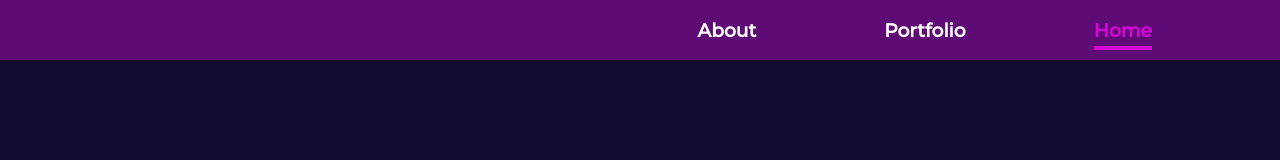
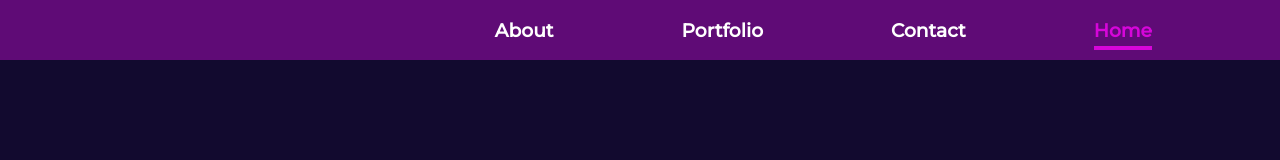
Before and after one commit to SilviaBaer/portfolio-website, a React (Create React App) app in the folder portfolio-website/: page /welcome in a window 1280 px wide. Shown: the top 160 px of the page. Built offline with nearby package versions, Linux system fonts and the light colour scheme; a web font is replaced by a local one.

Commit message:
✨ add new contact page link to header

```diff
--- a/portfolio-website/src/components/header/header.jsx
+++ b/portfolio-website/src/components/header/header.jsx
@@ -6,6 +6,7 @@ function Header() {
         <div className={styles.header}>
 <h3 className={styles.linkToPage}><NavLink activeClassName={styles.active} to="/about">About</NavLink></h3>
 <h3 className={styles.linkToPage}><NavLink activeClassName={styles.active} to="/projects">Portfolio</NavLink></h3>
+<h3 className={styles.linkToPage}><NavLink activeClassName={styles.active} to="/contact">Contact</NavLink></h3>
 <h3 className={styles.linkToPage}><NavLink activeClassName={styles.active} to="/welcome">Home</NavLink></h3>
 
         </div>
```
